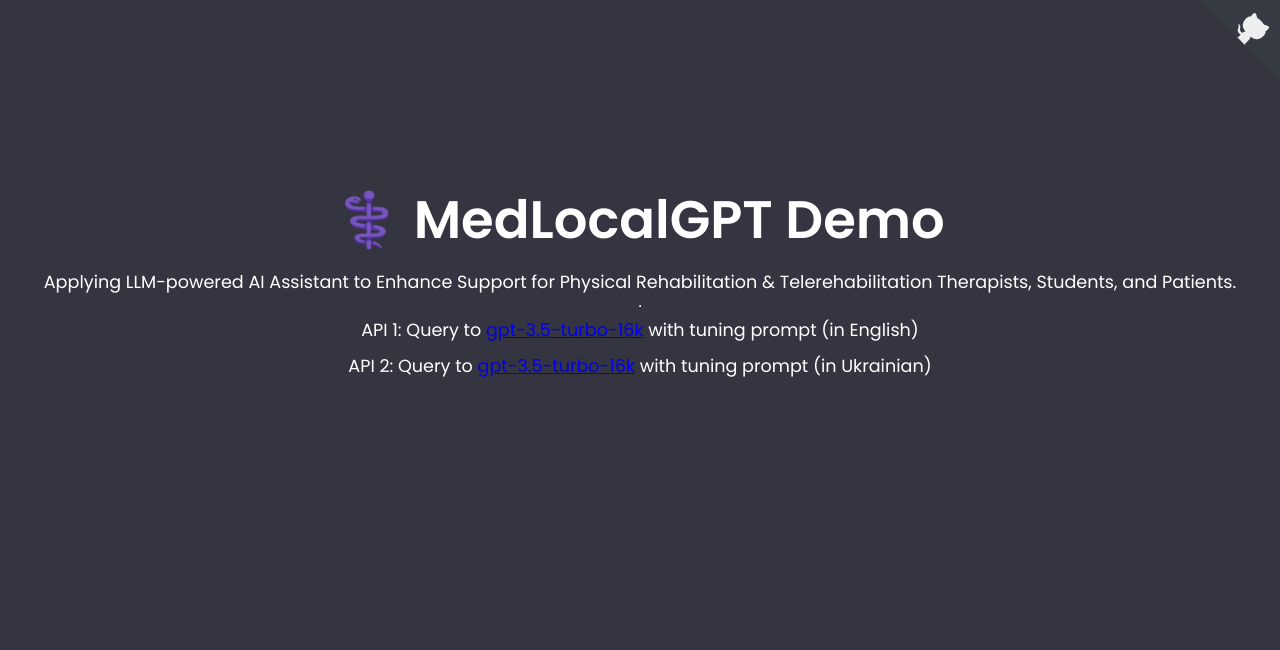
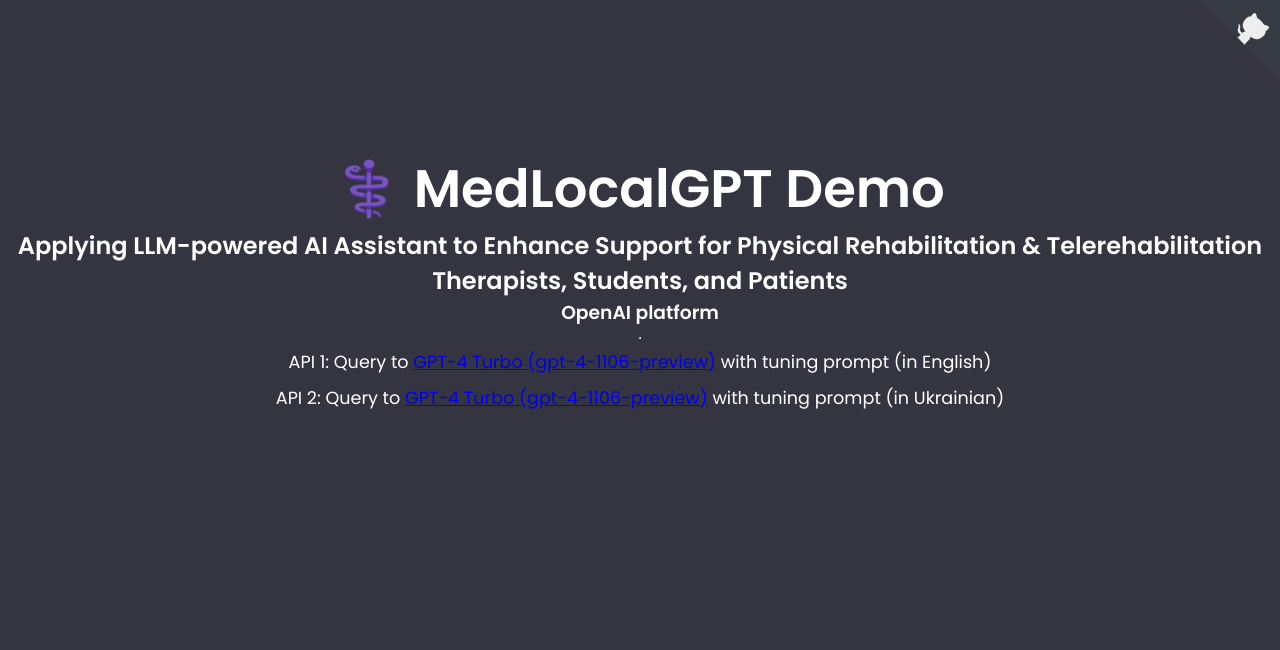
Before and after one commit to knowledge-ukraine/medlocalgpt, a Flask app: page / in a window 1280 px wide. Shown: the top 650 px of the page. Run offline with Flask 3, Linux system fonts and the light colour scheme.

Commit message:
fix ui
fix ui

```diff
--- a/static/javascripts/script.js
+++ b/static/javascripts/script.js
@@ -39,11 +39,12 @@
 
     const defaultText = `<div class="default-text">
                             <h1>⚕️ MedLocalGPT Demo</h1>
-                            <p>Applying LLM-powered AI Assistant to Enhance Support for Physical Rehabilitation & Telerehabilitation Therapists, Students, and Patients.</p>
+                            <h2>Applying LLM-powered AI Assistant to Enhance Support for Physical Rehabilitation & Telerehabilitation Therapists, Students, and Patients</h2>
+                            <h3>OpenAI platform</h3>
                             </p>
                             <hr>
-                            <p>API 1: Query to <a href="https://platform.openai.com/docs/models/gpt-3-5">gpt-3.5-turbo-16k</a> with tuning prompt (in English)</p>
-                            <p>API 2: Query to <a href="https://platform.openai.com/docs/models/gpt-3-5">gpt-3.5-turbo-16k</a> with tuning prompt (in Ukrainian)</p>
+                            <p>API 1: Query to <a href="https://platform.openai.com/docs/models/gpt-4-and-gpt-4-turbo">GPT-4 Turbo (gpt-4-1106-preview)</a> with tuning prompt (in English)</p>
+                            <p>API 2: Query to <a href="https://platform.openai.com/docs/models/gpt-4-and-gpt-4-turbo">GPT-4 Turbo (gpt-4-1106-preview)</a> with tuning prompt (in Ukrainian)</p>
                         </div>`
 // <br> Ask your (medical EBSCO) dataset using LLMs and Embeddings.
     chatContainer.innerHTML = localStorage.getItem("all-chats") || defaultText;
--- a/templates/index.html
+++ b/templates/index.html
@@ -64,8 +64,8 @@
         Therapists, Students, and Patients.
       </p>
       <br>
-      <p>API-1: Query to gpt-3.5-turbo-16k with tuning prompt (in English)</p>
-      <p>API-2: Query to gpt-3.5-turbo-16k with tuning prompt (in Ukrainian)</p>
+      <p>API-1: Query to GPT-4 Turbo with tuning prompt (in English)</p>
+      <p>API-2: Query to GPT-4 Turbo with tuning prompt (in Ukrainian)</p>
       <!-- <p>API-3: Query to gpt-3.5-turbo-16k with tuning prompt using EBSCO dataset (in English)</p> -->
     </div>
   </div>
@@ -82,10 +82,10 @@
         <div class="select-container">
           <select id="sample-options">
             <option value="option1"
-              title="Query to OpenAI models with tuning prompt (EN) => /medlocalgpt/api/v1/en/advanced/openai/ask">API-1
+              title="Query to GPT-4 Turbo with tuning prompt (EN) => /medlocalgpt/api/v1/en/advanced/openai/ask">API-1
             </option>
             <option value="option2"
-              title="Query to OpenAI models with tuning prompt (UA) =>/medlocalgpt/api/v1/uk/advanced/openai/ask">API-2
+              title="Query to GPT-4 Turbo models with tuning prompt (UA) =>/medlocalgpt/api/v1/uk/advanced/openai/ask">API-2
             </option>
           </select>
         </div>
```
